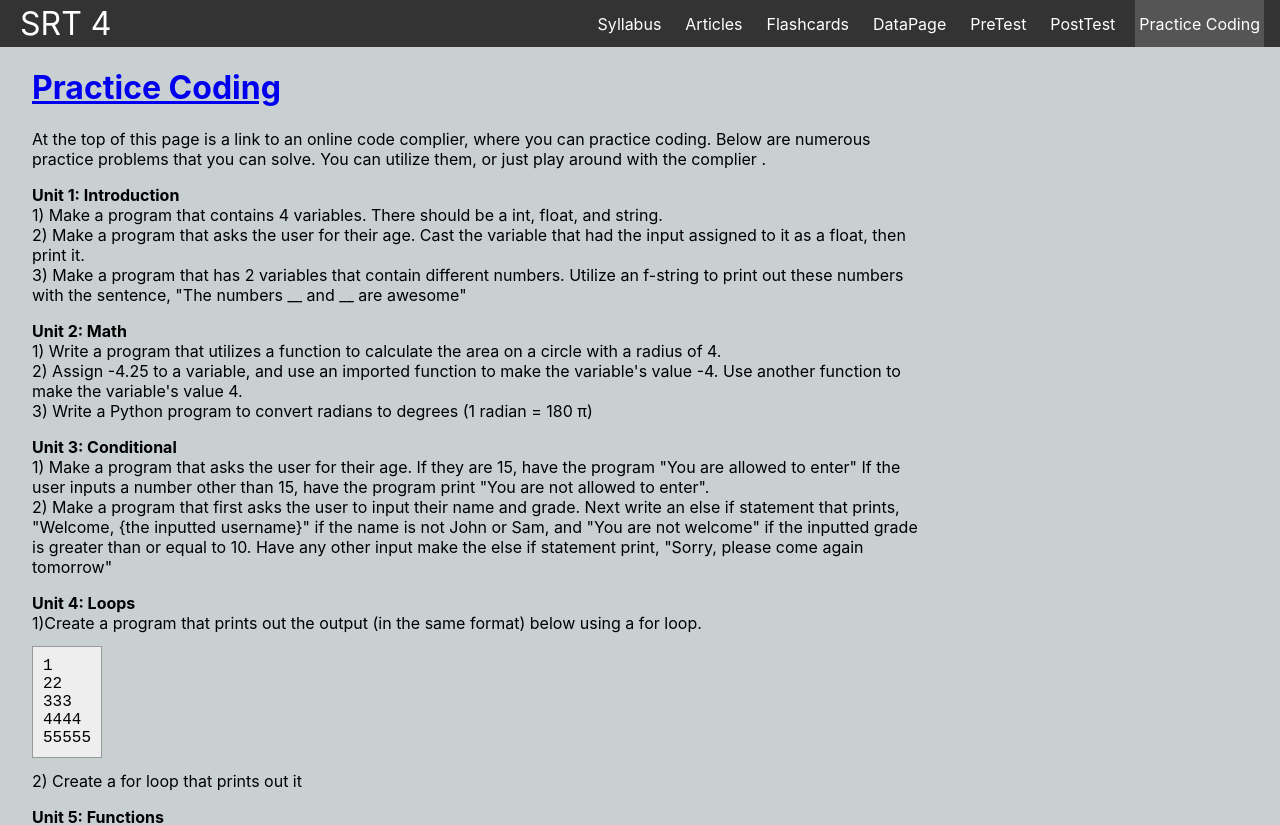
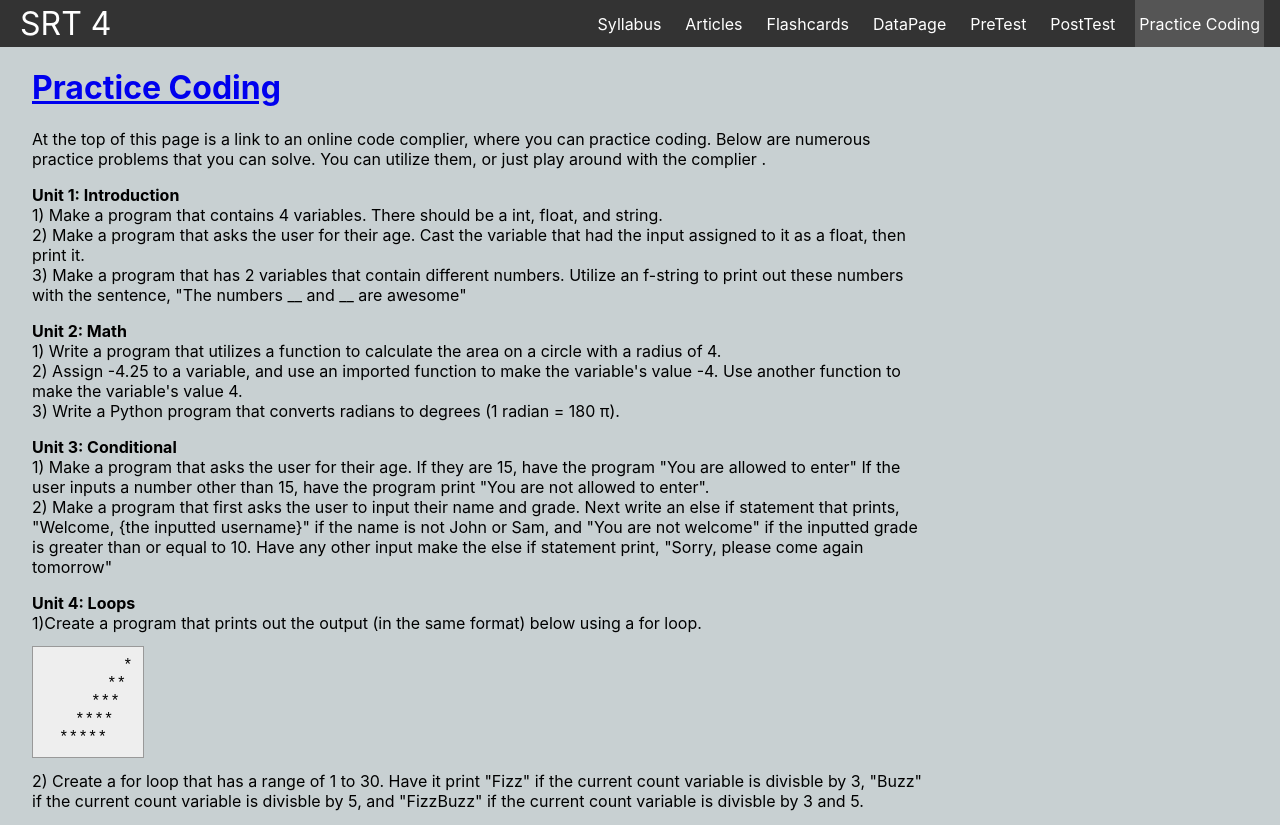
Before and after one commit to MD5595/SrtFlaskWebsite, a React (Create React App) app in the folder my-app/: page /PracticeCoding in a window 1280 px wide. Shown: the top 825 px of the page. Built offline with nearby package versions, Linux system fonts and the light colour scheme.

Commit message:
practice questions

```diff
--- a/my-app/src/pages/PracticeCoding.js
+++ b/my-app/src/pages/PracticeCoding.js
@@ -25,7 +25,7 @@ function PracticeCoding() {
             2) Assign -4.25 to a variable, and use an imported function to make the variable's value -4. Use
             another function to make the variable's value 4.
             <br className="small-break"/>
-            3) Write a Python program to convert radians to degrees (1 radian = 180 π)<br/>
+            3) Write a Python program that converts radians to degrees (1 radian = 180 π).<br/>
         </p>
         <p><b>Unit 3: Conditional</b>
             <br/>
@@ -37,12 +37,15 @@ function PracticeCoding() {
         </p>
         <p><b>Unit 4: Loops </b><br className="small-break"/>
 1)Create a program that prints out the output (in the same format) below using a for loop.<br/>
-<pre><code>1<br/>
-22<br/>
-333<br/>
-4444<br/>
-55555<br/></code></pre>
-2) Create a for loop that prints out it
+<pre><code>
+    &emsp;&emsp;&emsp;&emsp;&emsp;*<br/>
+&emsp;&emsp;&emsp;&emsp;**<br/>
+&emsp;&emsp;&emsp;***<br/>
+&emsp;&emsp;****<br/>
+&emsp;*****<br/></code></pre>
+2) Create a for loop that has a range of 1 to 30. Have it print "Fizz" if the
+            current count variable is divisble by 3, "Buzz" if the current count variable is divisble by 5,
+            and "FizzBuzz" if the current count variable is divisble by 3 and 5.
             <br className="small-break"/>
         </p>
         <p><b>Unit 5: Functions</b><br/>
```
